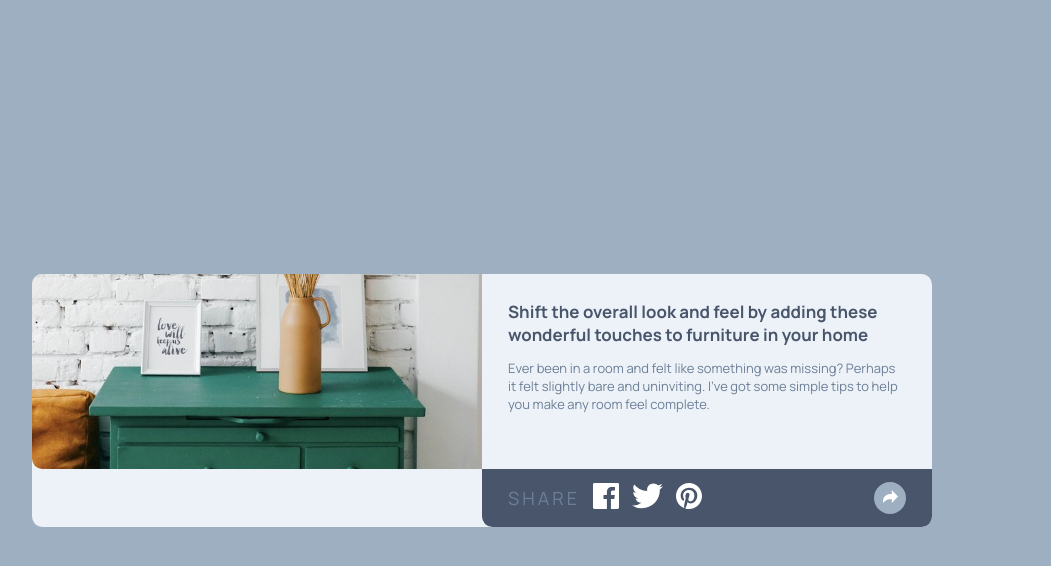
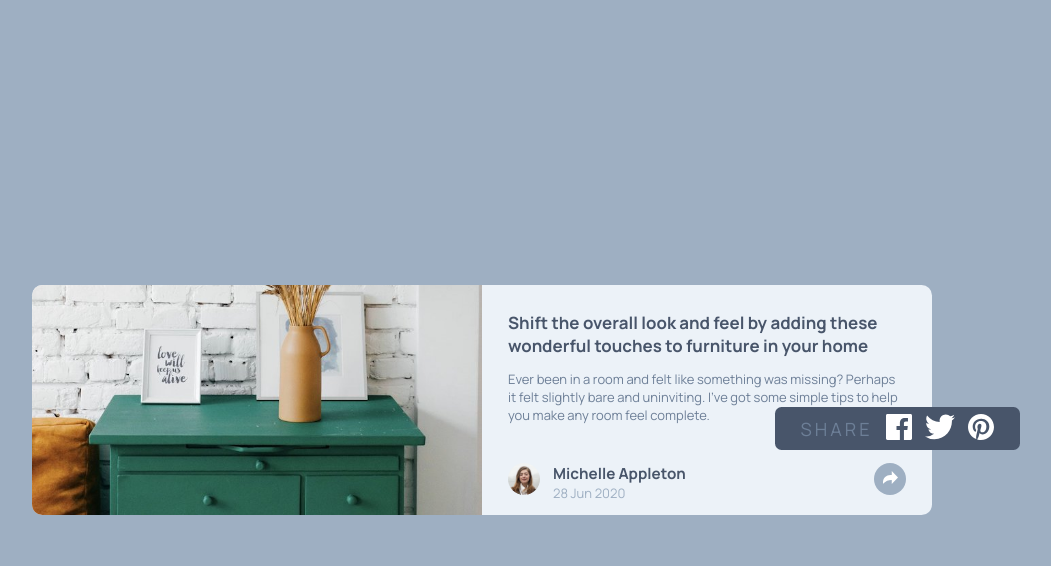
Before and after one commit to userMauro-code/_09-article-preview-component-master, a plain HTML site: page index.html in a window 1280 px wide. Both pictures are taken after a click on the button 1048 px from the left and 494 px from the top of the page. Shown: the whole page, without its empty margins (158-1209 px from the left). Drawn offline with Linux system fonts and the light colour scheme.

Commit message:
desarrollo terminado

```diff
--- a/css/style.css
+++ b/css/style.css
@@ -157,10 +157,33 @@ body {
         background-size: cover;
         background-position: center;
         width: 100%;
+        height: 100%;
         border-bottom-left-radius: inherit;
         border-top-left-radius: inherit;
         border-top-right-radius: 0;
         grid-column: 1 / 2;
-        grid-row: 1 / 3;
+        grid-row: 1 / 4;
+    }
+
+    .card__footer > .out {
+        display: flex;
+    }
+
+    .card__footer {
+        position: relative;
+    }
+
+    .social__links {
+        position: absolute;
+        bottom: 100%;
+        background-color: red;
+        padding: .5rem 2rem;
+        left: 65%;
+        background-color: var(--azul);
+        border-radius: .5rem;
+    }
+
+    .active--share {
+        background-color: var(--grisaseo-claro);
     }
 }
```
